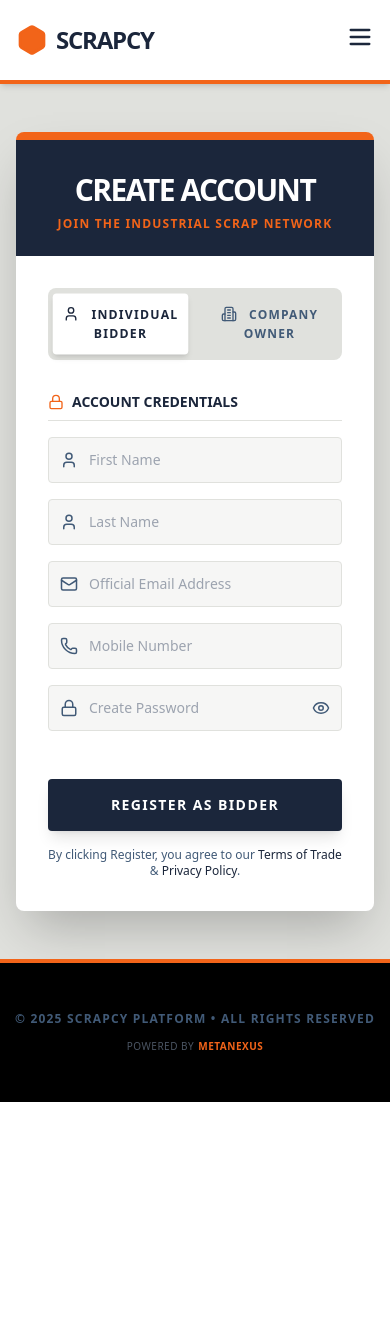
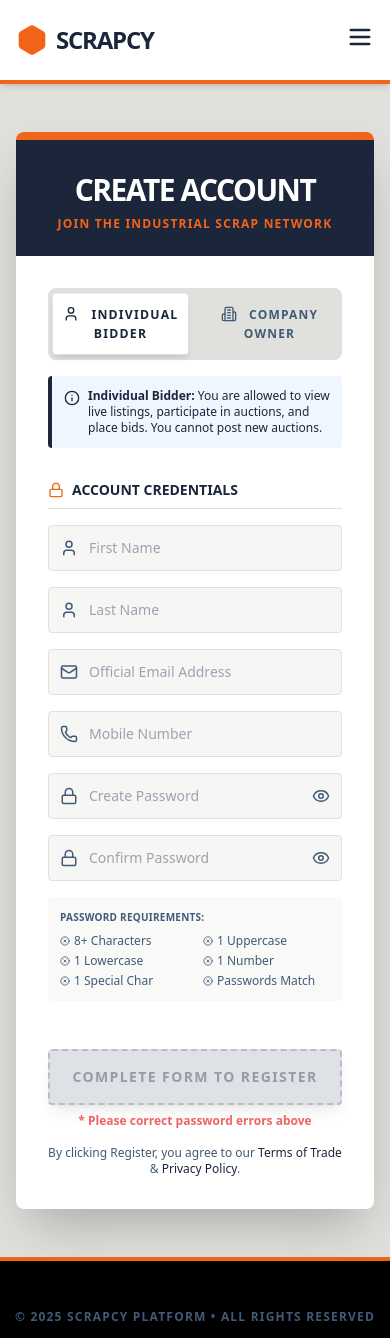
Before and after one commit to nilesh94/scrapcy-frontend, a React (Create React App) app: page /register in a window 390 px wide. Shown: the top 1338 px of the page. Before the commit the page ends 1102 px from the top, so only its background shows below. Built offline with nearby package versions, Linux system fonts and the light colour scheme.

Commit message:
Update Register.js

```diff
--- a/src/pages/Register.js
+++ b/src/pages/Register.js
@@ -1,19 +1,49 @@
-import React, { useState } from 'react';
+import React, { useState, useEffect } from 'react';
 import {
-  User, Building2, Briefcase, FileText, MapPin, Mail, Phone, Lock, Eye, EyeOff
+  User, Building2, Briefcase, FileText, MapPin, Mail, Phone, Lock, Eye, EyeOff, CheckCircle, XCircle, Info
 } from 'lucide-react';
 
 const Register = () => {
   const [role, setRole] = useState('bidder');
   const [showPassword, setShowPassword] = useState(false);
+  const [showConfirmPassword, setShowConfirmPassword] = useState(false);
 
-  // Initial State for Form Data
+  // State for Form Data
   const [formData, setFormData] = useState({
-    firstName: '', lastName: '', email: '', phone: '', password: '',
+    firstName: '', lastName: '', email: '', phone: '',
+    password: '', confirmPassword: '',
     companyName: '', businessType: '', industry: '', turnover: '',
     gstNumber: '', panNumber: '',
     address: '', city: '', state: '', pincode: ''
   });
+
+  // State for Validation
+  const [passwordCriteria, setPasswordCriteria] = useState({
+    length: false, upper: false, lower: false, number: false, special: false
+  });
+  const [passwordsMatch, setPasswordsMatch] = useState(false);
+  const [isFormValid, setIsFormValid] = useState(false);
+
+  // --- VALIDATION LOGIC ---
+  useEffect(() => {
+    const { password, confirmPassword } = formData;
+
+    const criteria = {
+      length: password.length >= 8,
+      upper: /[A-Z]/.test(password),
+      lower: /[a-z]/.test(password),
+      number: /[0-9]/.test(password),
+      special: /[!@#$%^&*(),.?":{}|<>]/.test(password)
+    };
+    setPasswordCriteria(criteria);
+
+    const match = password && password === confirmPassword;
+    setPasswordsMatch(match);
+
+    const isStrong = Object.values(criteria).every(Boolean);
+    setIsFormValid(isStrong && match);
+
+  }, [formData.password, formData.confirmPassword]);
 
   const handleChange = (e) => {
     setFormData({ ...formData, [e.target.name]: e.target.value });
@@ -21,8 +51,8 @@ const Register = () => {
 
   const handleSubmit = (e) => {
     e.preventDefault();
+    if (!isFormValid) return;
     console.log("Registering as:", role, formData);
-    // Add API call logic here
   };
 
   return (
@@ -38,8 +68,9 @@ const Register = () => {
         </div>
 
         <div className="p-8">
+
           {/* Role Switcher */}
-          <div className="flex gap-4 mb-8 p-1.5 bg-platinum rounded-lg">
+          <div className="flex gap-4 mb-4 p-1.5 bg-platinum rounded-lg">
             <button
               onClick={() => setRole('bidder')}
               className={`flex-1 py-3 font-black text-xs uppercase tracking-widest rounded transition-all duration-300 ${role === 'bidder' ? 'bg-white text-navy shadow-md transform scale-[1.02]' : 'text-steel hover:text-navy'}`}
@@ -54,9 +85,23 @@ const Register = () => {
             </button>
           </div>
 
+          {/* Role Description - DYNAMIC TEXT ADDED HERE */}
+          <div className={`mb-8 p-3 rounded border-l-4 text-xs font-medium flex items-start gap-2 ${role === 'bidder' ? 'bg-blue-50 border-navy text-navy' : 'bg-orange/10 border-orange text-orange-900'}`}>
+             <Info size={16} className="shrink-0 mt-0.5" />
+             {role === 'bidder' ? (
+               <span>
+                 <strong>Individual Bidder:</strong> You are allowed to view live listings, participate in auctions, and place bids. You cannot post new auctions.
+               </span>
+             ) : (
+               <span>
+                 <strong>Company Owner:</strong> You have full access. You can bid on auctions, view listings, AND post your own scrap materials for auction.
+               </span>
+             )}
+          </div>
+
           <form onSubmit={handleSubmit} className="space-y-6">
 
-            {/* --- SECTION 1: LOGIN CREDENTIALS (COMMON) --- */}
+            {/* --- SECTION 1: LOGIN CREDENTIALS --- */}
             <div className="space-y-4">
                <h3 className="text-navy font-bold text-sm uppercase border-b border-platinum pb-2 mb-4 flex items-center gap-2">
                  <Lock size={16} className="text-orange"/> Account Credentials
@@ -65,25 +110,27 @@ const Register = () => {
                <div className="grid grid-cols-1 md:grid-cols-2 gap-4">
                   <div className="relative">
                     <User className="absolute left-3 top-3.5 text-steel" size={18} />
-                    <input name="firstName" onChange={handleChange} type="text" placeholder="First Name" className="w-full pl-10 p-3 bg-platinum/30 border border-platinum rounded text-sm focus:border-navy focus:ring-1 focus:ring-navy outline-none transition" required />
+                    <input name="firstName" onChange={handleChange} type="text" placeholder="First Name" className="w-full pl-10 p-3 bg-platinum/30 border border-platinum rounded text-sm focus:border-navy outline-none" required />
                   </div>
                   <div className="relative">
                     <User className="absolute left-3 top-3.5 text-steel" size={18} />
-                    <input name="lastName" onChange={handleChange} type="text" placeholder="Last Name" className="w-full pl-10 p-3 bg-platinum/30 border border-platinum rounded text-sm focus:border-navy focus:ring-1 focus:ring-navy outline-none transition" required />
+                    <input name="lastName" onChange={handleChange} type="text" placeholder="Last Name" className="w-full pl-10 p-3 bg-platinum/30 border border-platinum rounded text-sm focus:border-navy outline-none" required />
                   </div>
                </div>
 
                <div className="grid grid-cols-1 md:grid-cols-2 gap-4">
                   <div className="relative">
                     <Mail className="absolute left-3 top-3.5 text-steel" size={18} />
-                    <input name="email" onChange={handleChange} type="email" placeholder="Official Email Address" className="w-full pl-10 p-3 bg-platinum/30 border border-platinum rounded text-sm focus:border-navy focus:ring-1 focus:ring-navy outline-none transition" required />
+                    <input name="email" onChange={handleChange} type="email" placeholder="Official Email Address" className="w-full pl-10 p-3 bg-platinum/30 border border-platinum rounded text-sm focus:border-navy outline-none" required />
                   </div>
                   <div className="relative">
                     <Phone className="absolute left-3 top-3.5 text-steel" size={18} />
-                    <input name="phone" onChange={handleChange} type="tel" placeholder="Mobile Number" className="w-full pl-10 p-3 bg-platinum/30 border border-platinum rounded text-sm focus:border-navy focus:ring-1 focus:ring-navy outline-none transition" required />
+                    <input name="phone" onChange={handleChange} type="tel" placeholder="Mobile Number" className="w-full pl-10 p-3 bg-platinum/30 border border-platinum rounded text-sm focus:border-navy outline-none" required />
                   </div>
                </div>
 
+               {/* PASSWORD FIELDS */}
+               <div className="grid grid-cols-1 md:grid-cols-2 gap-4">
                  <div className="relative">
                     <Lock className="absolute left-3 top-3.5 text-steel" size={18} />
                     <input
@@ -91,31 +138,69 @@ const Register = () => {
                       onChange={handleChange}
                       type={showPassword ? "text" : "password"}
                       placeholder="Create Password"
-                    className="w-full pl-10 pr-10 p-3 bg-platinum/30 border border-platinum rounded text-sm focus:border-navy focus:ring-1 focus:ring-navy outline-none transition"
+                      className="w-full pl-10 pr-10 p-3 bg-platinum/30 border border-platinum rounded text-sm focus:border-navy outline-none"
                       required
                     />
                     <button type="button" onClick={() => setShowPassword(!showPassword)} className="absolute right-3 top-3.5 text-steel hover:text-navy">
                       {showPassword ? <EyeOff size={18}/> : <Eye size={18}/>}
                     </button>
                  </div>
+                 <div className="relative">
+                    <Lock className="absolute left-3 top-3.5 text-steel" size={18} />
+                    <input
+                      name="confirmPassword"
+                      onChange={handleChange}
+                      type={showConfirmPassword ? "text" : "password"}
+                      placeholder="Confirm Password"
+                      className={`w-full pl-10 pr-10 p-3 bg-platinum/30 border rounded text-sm focus:border-navy outline-none ${
+                        formData.confirmPassword && !passwordsMatch ? 'border-red-500 bg-red-50' : 'border-platinum'
+                      }`}
+                      required
+                    />
+                    <button type="button" onClick={() => setShowConfirmPassword(!showConfirmPassword)} className="absolute right-3 top-3.5 text-steel hover:text-navy">
+                      {showConfirmPassword ? <EyeOff size={18}/> : <Eye size={18}/>}
+                    </button>
+                 </div>
+               </div>
+
+               {/* Password Requirements Checklist */}
+               <div className="bg-platinum/20 p-3 rounded text-xs text-steel space-y-1">
+                  <p className="font-bold mb-2 uppercase text-[10px] tracking-wide">Password Requirements:</p>
+                  <div className="grid grid-cols-2 gap-x-4 gap-y-1">
+                    <span className={`flex items-center gap-1 ${passwordCriteria.length ? 'text-green-600 font-bold' : ''}`}>
+                      {passwordCriteria.length ? <CheckCircle size={10} /> : <XCircle size={10} />} 8+ Characters
+                    </span>
+                    <span className={`flex items-center gap-1 ${passwordCriteria.upper ? 'text-green-600 font-bold' : ''}`}>
+                      {passwordCriteria.upper ? <CheckCircle size={10} /> : <XCircle size={10} />} 1 Uppercase
+                    </span>
+                    <span className={`flex items-center gap-1 ${passwordCriteria.lower ? 'text-green-600 font-bold' : ''}`}>
+                      {passwordCriteria.lower ? <CheckCircle size={10} /> : <XCircle size={10} />} 1 Lowercase
+                    </span>
+                    <span className={`flex items-center gap-1 ${passwordCriteria.number ? 'text-green-600 font-bold' : ''}`}>
+                      {passwordCriteria.number ? <CheckCircle size={10} /> : <XCircle size={10} />} 1 Number
+                    </span>
+                    <span className={`flex items-center gap-1 ${passwordCriteria.special ? 'text-green-600 font-bold' : ''}`}>
+                      {passwordCriteria.special ? <CheckCircle size={10} /> : <XCircle size={10} />} 1 Special Char
+                    </span>
+                    <span className={`flex items-center gap-1 ${passwordsMatch && formData.confirmPassword ? 'text-green-600 font-bold' : (formData.confirmPassword ? 'text-red-500 font-bold' : '')}`}>
+                      {passwordsMatch && formData.confirmPassword ? <CheckCircle size={10} /> : <XCircle size={10} />} Passwords Match
+                    </span>
+                  </div>
+               </div>
             </div>
 
             {/* --- SECTION 2: COMPANY DETAILS (ONLY FOR COMPANY) --- */}
             {role === 'company' && (
               <div className="animate-fadeIn space-y-6 pt-4">
-
-                 {/* Organization Info */}
                  <div>
                     <h3 className="text-navy font-bold text-sm uppercase border-b border-platinum pb-2 mb-4 flex items-center gap-2">
                       <Briefcase size={16} className="text-orange"/> Organization Details
                     </h3>
-
                     <div className="space-y-4">
                       <div className="relative">
                         <Building2 className="absolute left-3 top-3.5 text-steel" size={18} />
-                        <input name="companyName" onChange={handleChange} type="text" placeholder="Registered Company Name" className="w-full pl-10 p-3 bg-platinum/30 border border-platinum rounded text-sm focus:border-navy focus:ring-1 focus:ring-navy outline-none transition" required />
+                        <input name="companyName" onChange={handleChange} type="text" placeholder="Registered Company Name" className="w-full pl-10 p-3 bg-platinum/30 border border-platinum rounded text-sm focus:border-navy outline-none" required />
                       </div>
-
                       <div className="grid grid-cols-1 md:grid-cols-2 gap-4">
                         <select name="businessType" onChange={handleChange} className="w-full p-3 bg-platinum/30 border border-platinum rounded text-sm text-steel focus:border-navy outline-none cursor-pointer">
                           <option value="">Select Business Type</option>
@@ -125,44 +210,36 @@ const Register = () => {
                           <option value="Private Limited">Private Limited</option>
                           <option value="Public Limited">Public Limited</option>
                         </select>
-
                         <select name="industry" onChange={handleChange} className="w-full p-3 bg-platinum/30 border border-platinum rounded text-sm text-steel focus:border-navy outline-none cursor-pointer">
                           <option value="">Select Industry Category</option>
                           <option value="Ferrous Metal">Ferrous Metal (Iron/Steel)</option>
                           <option value="Non-Ferrous">Non-Ferrous (Copper/Alu)</option>
                           <option value="E-Waste">E-Waste Recycling</option>
                           <option value="Plastic">Plastic Scrap</option>
-                          <option value="General Scrap">General Scrap Trader</option>
                         </select>
                       </div>
-
                       <select name="turnover" onChange={handleChange} className="w-full p-3 bg-platinum/30 border border-platinum rounded text-sm text-steel focus:border-navy outline-none cursor-pointer">
                         <option value="">Select Annual Turnover</option>
                         <option value="0-1Cr">Under ₹1 Crore</option>
                         <option value="1Cr-10Cr">₹1 Cr - ₹10 Cr</option>
-                        <option value="10Cr-50Cr">₹10 Cr - ₹50 Cr</option>
                         <option value="50Cr+">Above ₹50 Crore</option>
                       </select>
                     </div>
                  </div>
 
-                 {/* Statutory Info */}
                  <div>
                     <h3 className="text-navy font-bold text-sm uppercase border-b border-platinum pb-2 mb-4 flex items-center gap-2">
                       <FileText size={16} className="text-orange"/> Statutory & Address
                     </h3>
-
                     <div className="grid grid-cols-1 md:grid-cols-2 gap-4 mb-4">
                        <input name="gstNumber" onChange={handleChange} type="text" placeholder="GST Number (15 Digits)" className="w-full p-3 bg-platinum/30 border border-platinum rounded text-sm focus:border-navy outline-none uppercase" required />
                        <input name="panNumber" onChange={handleChange} type="text" placeholder="Company PAN Number" className="w-full p-3 bg-platinum/30 border border-platinum rounded text-sm focus:border-navy outline-none uppercase" required />
                     </div>
-
                     <div className="space-y-4">
                        <div className="relative">
                           <MapPin className="absolute left-3 top-3.5 text-steel" size={18} />
                           <input name="address" onChange={handleChange} type="text" placeholder="Registered Office Address" className="w-full pl-10 p-3 bg-platinum/30 border border-platinum rounded text-sm focus:border-navy outline-none" required />
                        </div>
-
                        <div className="grid grid-cols-3 gap-4">
                           <input name="city" onChange={handleChange} type="text" placeholder="City" className="w-full p-3 bg-platinum/30 border border-platinum rounded text-sm focus:border-navy outline-none" required />
                           <input name="state" onChange={handleChange} type="text" placeholder="State" className="w-full p-3 bg-platinum/30 border border-platinum rounded text-sm focus:border-navy outline-none" required />
@@ -175,9 +252,23 @@ const Register = () => {
 
             {/* Submit Button */}
             <div className="pt-6">
-              <button className="w-full bg-navy text-white py-4 font-black uppercase text-sm tracking-widest hover:bg-orange transition-all duration-300 shadow-lg rounded">
-                Register as {role === 'company' ? 'Company' : 'Bidder'}
+              <button
+                disabled={!isFormValid}
+                className={`w-full py-4 font-black uppercase text-sm tracking-widest rounded shadow-lg transition-all duration-300
+                  ${isFormValid
+                    ? 'bg-navy text-white hover:bg-orange hover:shadow-xl cursor-pointer'
+                    : 'bg-gray-300 text-gray-500 cursor-not-allowed border-2 border-dashed border-gray-400 opacity-70'
+                  }`}
+              >
+                {isFormValid ? `Register as ${role === 'company' ? 'Company' : 'Bidder'}` : 'Complete Form to Register'}
               </button>
+
+              {!isFormValid && (
+                 <p className="text-center text-xs text-red-500 font-bold mt-2 animate-pulse">
+                    * Please correct password errors above
+                 </p>
+              )}
+
               <p className="text-center text-xs text-steel mt-4 font-medium">
                 By clicking Register, you agree to our <span className="text-navy cursor-pointer hover:underline">Terms of Trade</span> & <span className="text-navy cursor-pointer hover:underline">Privacy Policy</span>.
               </p>
```
Lines whose indentation alone changed are shown as unchanged.
